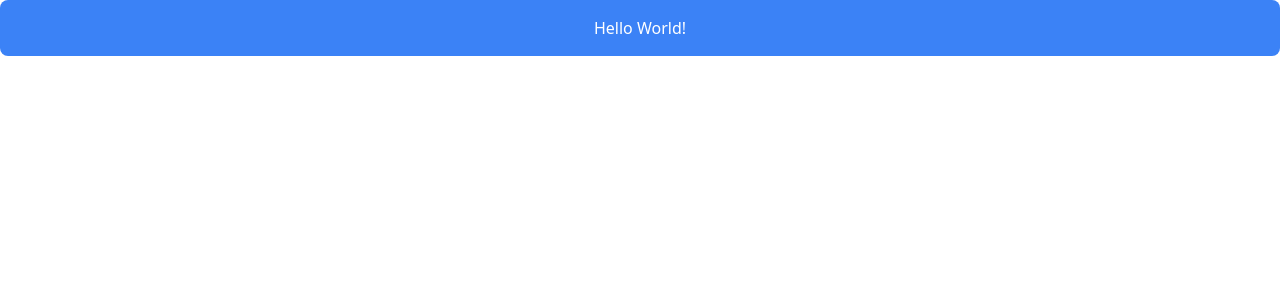
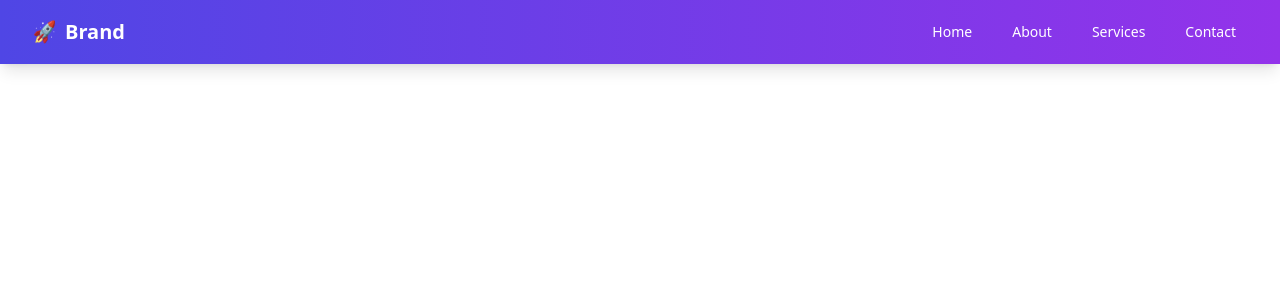
Before and after one commit to Cabdinasir64/Frame_Motion, a React (Vite) app: page / in a window 1280 px wide. Shown: the top 300 px of the page. Built offline with nearby package versions, Linux system fonts and the light colour scheme.

Commit message:
i added file of navbar.jsx frame motion

```diff
--- a/src/App.jsx
+++ b/src/App.jsx
@@ -1,9 +1,10 @@
 import Basic_Frame_Motion from './Components/basic_frame_motion'
+import Navbar from './Components/Navbar'
 function App() {
 
   return (
     <>
-      <Basic_Frame_Motion />
+      <Navbar />
 
     </>
   )
--- /dev/null
+++ b/src/Components/Navbar.jsx
@@ -0,0 +1,151 @@
+import { useState } from 'react';
+import { motion, AnimatePresence } from 'framer-motion';
+
+const Navbar = () => {
+  const [isOpen, setIsOpen] = useState(false);
+
+  const navItems = [
+    { name: 'Home', href: '#home' },
+    { name: 'About', href: '#about' },
+    { name: 'Services', href: '#services' },
+    { name: 'Contact', href: '#contact' },
+  ];
+
+  const mobileMenuVariants = {
+    hidden: { opacity: 0, y: -20 },
+    visible: {
+      opacity: 1,
+      y: 0,
+      transition: {
+        staggerChildren: 0.1,
+        delayChildren: 0.2
+      }
+    }
+  };
+
+  const itemVariants = {
+    hidden: { opacity: 0, y: -10 },
+    visible: { opacity: 1, y: 0 }
+  };
+
+  return (
+    <motion.nav
+      initial={{ opacity: 0 }}
+      animate={{ opacity: 1 }}
+      transition={{ duration: 0.5 }}
+      className="bg-gradient-to-r from-indigo-600 to-purple-600 shadow-lg"
+    >
+      <div className="max-w-7xl mx-auto px-4 sm:px-6 lg:px-8">
+        <div className="flex items-center justify-between h-16">
+          {/* Logo */}
+          <motion.div
+            whileHover={{ scale: 1.05 }}
+            whileTap={{ scale: 0.95 }}
+            className="flex-shrink-0"
+          >
+            <a href="#" className="text-white font-bold text-xl flex items-center">
+              <motion.span
+                animate={{ rotate: [0, 10, -10, 0] }}
+                transition={{ duration: 1, repeat: Infinity, repeatType: "reverse" }}
+                className="mr-2"
+              >
+                🚀
+              </motion.span>
+              Brand
+            </a>
+          </motion.div>
+
+          {/* Desktop Navigation */}
+          <div className="hidden md:block">
+            <div className="ml-10 flex items-center space-x-4">
+              {navItems.map((item) => (
+                <motion.a
+                  key={item.name}
+                  href={item.href}
+                  className="text-white hover:bg-indigo-700 px-3 py-2 rounded-md text-sm font-medium relative"
+                  whileHover={{ scale: 1.05 }}
+                  whileTap={{ scale: 0.95 }}
+                >
+                  {item.name}
+                  <motion.span
+                    className="absolute bottom-0 left-0 w-full h-0.5 bg-white"
+                    initial={{ scaleX: 0 }}
+                    whileHover={{ scaleX: 1 }}
+                    transition={{ duration: 0.3 }}
+                  />
+                </motion.a>
+              ))}
+            </div>
+          </div>
+
+          {/* Mobile menu button */}
+          <div className="md:hidden">
+            <motion.button
+              onClick={() => setIsOpen(!isOpen)}
+              className="text-white hover:text-gray-300 focus:outline-none"
+              whileTap={{ scale: 0.9 }}
+              aria-label="Toggle menu"
+            >
+              {!isOpen ? (
+                <motion.div
+                  initial={{ rotate: 0 }}
+                  animate={{ rotate: 180 }}
+                  transition={{ duration: 0.3 }}
+                >
+                  <svg className="h-6 w-6" fill="none" viewBox="0 0 24 24" stroke="currentColor">
+                    <path strokeLinecap="round" strokeLinejoin="round" strokeWidth={2} d="M4 6h16M4 12h16M4 18h16" />
+                  </svg>
+                </motion.div>
+              ) : (
+                <motion.div
+                  initial={{ rotate: 180 }}
+                  animate={{ rotate: 0 }}
+                  transition={{ duration: 0.3 }}
+                >
+                  <svg className="h-6 w-6" fill="none" viewBox="0 0 24 24" stroke="currentColor">
+                    <path strokeLinecap="round" strokeLinejoin="round" strokeWidth={2} d="M6 18L18 6M6 6l12 12" />
+                  </svg>
+                </motion.div>
+              )}
+            </motion.button>
+          </div>
+        </div>
+      </div>
+
+      {/* Mobile Menu */}
+      <AnimatePresence>
+        {isOpen && (
+          <motion.div
+            initial={{ height: 0, opacity: 0 }}
+            animate={{ height: 'auto', opacity: 1 }}
+            exit={{ height: 0, opacity: 0 }}
+            transition={{ duration: 0.3 }}
+            className="md:hidden overflow-hidden"
+          >
+            <motion.div
+              variants={mobileMenuVariants}
+              initial="hidden"
+              animate="visible"
+              className="px-2 pt-2 pb-3 space-y-1 sm:px-3"
+            >
+              {navItems.map((item) => (
+                <motion.a
+                  key={item.name}
+                  href={item.href}
+                  className="text-white hover:bg-indigo-700 block px-3 py-2 rounded-md text-base font-medium"
+                  variants={itemVariants}
+                  whileHover={{ x: 5 }}
+                  onClick={() => setIsOpen(false)}
+                >
+                  {item.name}
+                </motion.a>
+              ))}
+            </motion.div>
+          </motion.div>
+        )}
+      </AnimatePresence>
+    </motion.nav>
+  );
+};
+
+export default Navbar;
--- a/src/Components/basic_frame_motion.jsx
+++ b/src/Components/basic_frame_motion.jsx
@@ -6,8 +6,7 @@ export default function MyComponent() {
       initial={{ opacity: 0, x: -500  }}
       animate={{ opacity: 1, x: 0 }}
       transition={{ duration: 1,}}
-      dragConstraints={{ left: -100, right: 100, top: -50, bottom: 50 }}
-      dragTransition={{ bounceStiffness: 200, bounceDamping: 10 }}
+      exit={{opacity: 0, x: -500}}
       className="bg-blue-500 text-white p-4 rounded-lg text-center overflow-hidden"
     >
       Hello World!
```
